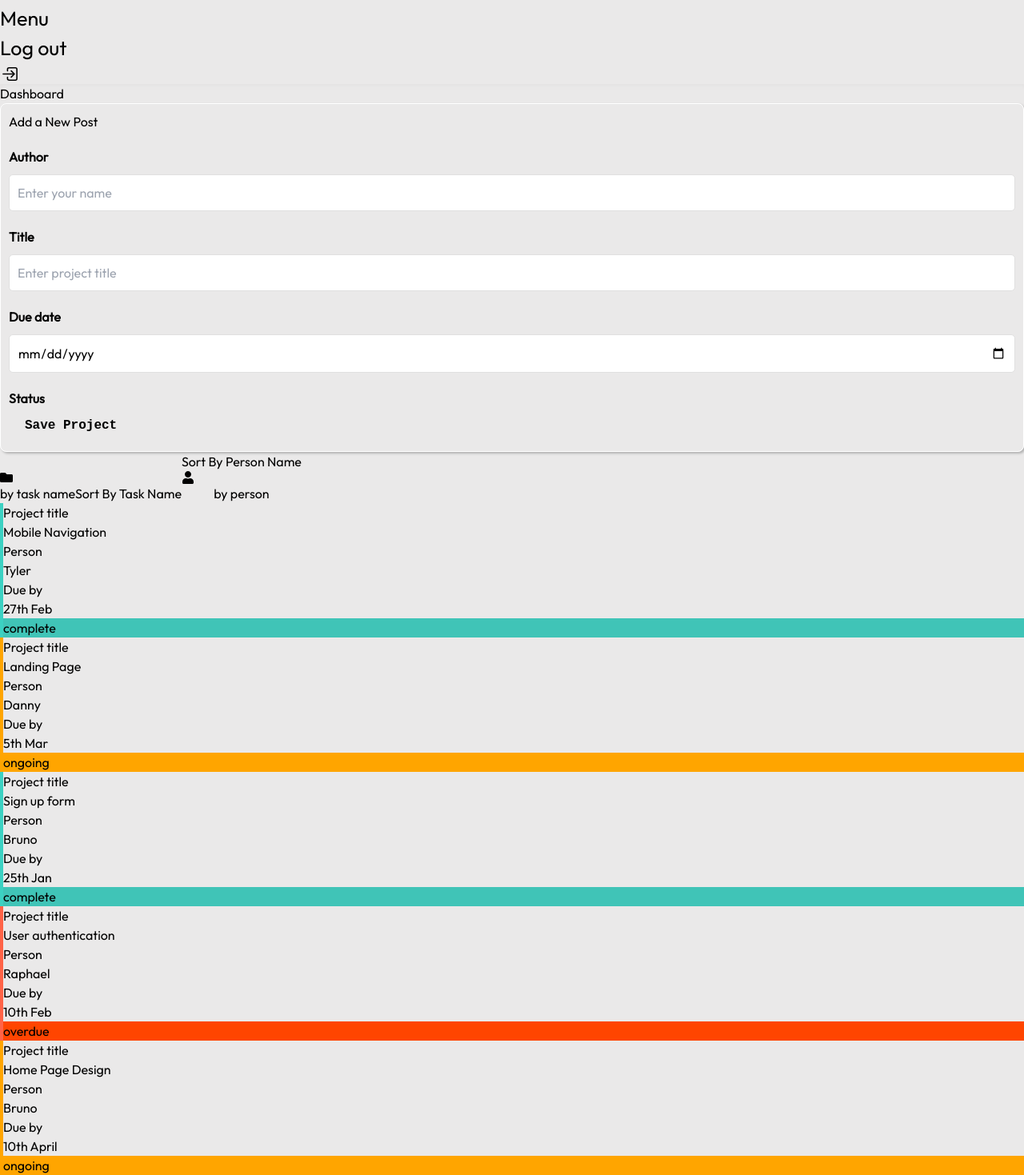
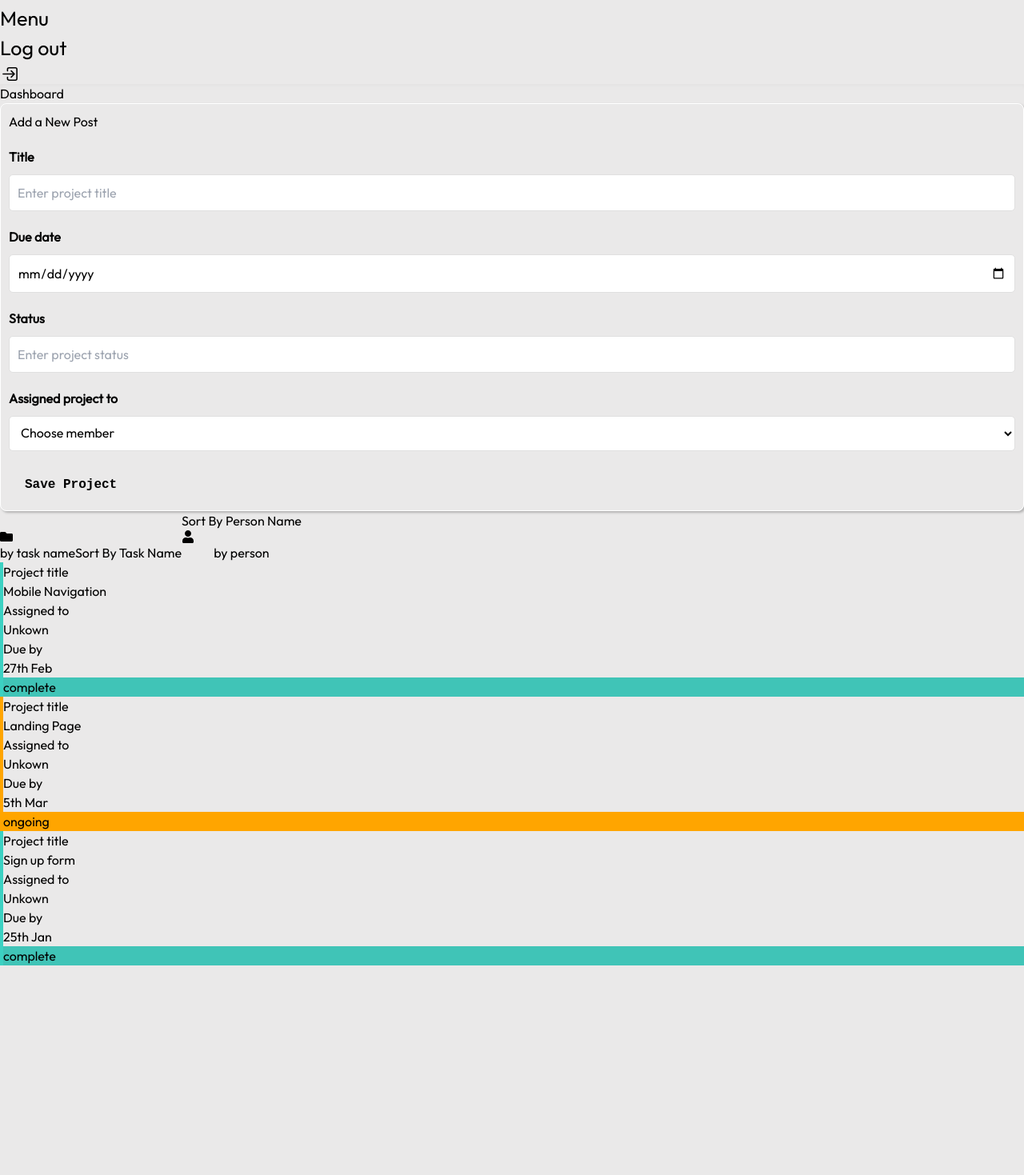
Before and after one commit to brunoFernandes21/react-task-tracker-2024, a React (Vite) app: page / in a window 1280 px wide. Shown: the part 58-1527 px from the top of the page at 80% size. After the commit the page ends 1265 px from the top, so only its background shows below. Built offline with nearby package versions, Linux system fonts and the light colour scheme.

Commit message:
finish ne project form, add author to projects,add teammembers slice, remove unnecessary components

```diff
--- a/src/App.jsx
+++ b/src/App.jsx
@@ -8,7 +8,7 @@ import LandingPage from "./pages/LandingPage";
 
 const App = () => {
   return (
-    <div>
+    <div className="mb-20">
       <Header />
       <section className="px-5 md:max-w-[1200px] text-slate-800 m-auto">
         <Routes>
@@ -18,7 +18,6 @@ const App = () => {
           <Route path="/team" element={<Team/>}/>
           <Route path="/landing-page" element={<LandingPage/>}/>
         </Routes>
-
       </section>
     </div>
   );
--- a/src/app/store.js
+++ b/src/app/store.js
@@ -1,8 +1,11 @@
 import { configureStore } from '@reduxjs/toolkit'
-import projectReducer from '../features/projects/projectsSlice'
+import projectsReducer from '../features/projects/projectsSlice'
+import teamMembersReducer from '../features/teamMembers/teamMembersSlice'
+
 
 export const store = configureStore({
   reducer: {
-    projects: projectReducer
+    projects: projectsReducer,
+    teamMembers: teamMembersReducer
   }
 })
--- a/src/components/Project.jsx
+++ b/src/components/Project.jsx
@@ -1,3 +1,4 @@
+import ProjectAuthor from '../features/projects/ProjectAuthor'
 
 const Project = ({ project }) => {
   return (
@@ -7,8 +8,8 @@ const Project = ({ project }) => {
         <div>{project.title}</div>
       </section>
       <section className="sm:col-span-3 md:col-span-1">
-        <div className="text-lg text-slate-400">Person</div>
-        <div>{project.person}</div>
+        <div className="text-lg text-slate-400">Assigned to</div>
+        <ProjectAuthor memberId={project.memberId}/>
       </section>
       <section className="sm:col-span-3 md:col-span-1">
         <div className="text-lg text-slate-400">Due by</div>
--- a/src/components/ProjectsData.jsx
+++ /dev/null
@@ -1,37 +0,0 @@
-export const allProjects = [
-    {
-      id: 1,
-      person: "Tyler",
-      title: "Mobile Navigation",
-      due: "27th Feb",
-      status: "complete",
-    },
-    {
-      id: 2,
-      person: "Danny",
-      title: "Landing Page",
-      due: "5th Mar",
-      status: "ongoing",
-    },
-    {
-      id: 3,
-      person: "Bruno",
-      title: "Sign up form",
-      due: "25th Jan",
-      status: "complete",
-    },
-    {
-      id: 4,
-      person: "Raphael",
-      title: "User authentication",
-      due: "10th Feb",
-      status: "overdue",
-    },
-    {
-      id: 5,
-      person: "Bruno",
-      title: "Home Page Design",
-      due: "10th April",
-      status: "ongoing",
-    },
-  ]
--- a/src/components/TeamMemberCard.jsx
+++ b/src/components/TeamMemberCard.jsx
@@ -1,14 +1,14 @@
 import { MdMessage } from "react-icons/md";
 
-const TeamMemberCard = ({ person }) => {
+const TeamMemberCard = ({ member }) => {
   return (
     <section className="bg-white text-black shadow-md rounded-lg ease-in duration-300 hover:scale-105 p-4 ">
       <section className="text-center ">
-        <img className="inline-block h-[110px] w-[110px] rounded-full border-4 border-gray-300" src={`${person.avatar}`} alt={`pic of ${ person.name }`} />
+        <img className="inline-block h-[110px] w-[110px] rounded-full border-4 border-gray-300" src={`${member.avatar}`} alt={`pic of ${ member.name }`} />
       </section>
       <section>
-        <div className="text-center pt-4"> {person.name}</div>
-        <div className="text-gray-500 text-center">{person.role}</div>
+        <div className="text-center pt-4"> {member.name}</div>
+        <div className="text-gray-500 text-center">{member.role}</div>
       </section>
       <button className="flex justify-start items-center gap-2 pt-4">
         <MdMessage className="text-gray-500 text-2xl"/>
--- a/src/features/projects/AddProjectForm.jsx
+++ b/src/features/projects/AddProjectForm.jsx
@@ -1,17 +1,19 @@
 import { useState } from "react";
 import { useDispatch } from "react-redux";
-import { nanoid } from "@reduxjs/toolkit";
 import { postAdded } from "./projectsSlice";
+import { useSelector } from "react-redux";
+import { selectAllMembers } from "../teamMembers/teamMembersSlice";
 
 export const AddProjectForm = () => {
   const [formData, setFormData] = useState({
-    person: "",
     title: "",
     due: "",
-    status: ""
+    status: "",
+    memberId: "",
   });
 
   const dispatch = useDispatch();
+  const teamMembers = useSelector(selectAllMembers);
 
   const handleChange = (event) => {
     const { value, name } = event.target;
@@ -26,40 +28,39 @@ export const AddProjectForm = () => {
   const handleSubmit = (event) => {
     event.preventDefault();
     const title = formData.title;
-    const content = formData.content;
+    const due = formData.due;
+    const status = formData.status;
+    const memberId = formData.memberId;
 
     //check whether the fields are not empty
-    if (title && content) {
-      dispatch(
-        postAdded({
-          id: nanoid(),
-          title,
-          content,
-        })
-      );
+    if (title && due && status && memberId) {
+      dispatch(postAdded(title, due, status, memberId));
     }
 
     setFormData({
       title: "",
-      content: "",
+      due: "",
+      status: "",
+      memberId: "",
     });
   };
+
+  const canSave =
+    Boolean(formData.title) &&
+    Boolean(formData.due) &&
+    Boolean(formData.status) &&
+    Boolean(formData.memberId);
+
+  const memberOptions = teamMembers.map((member) => (
+    <option key={member.id} value={member.id}>
+      {member.name}
+    </option>
+  ));
 
   return (
     <section className="form__section mt-14 lg:mx-52 relative bg-white text-slate-900">
       <h3 className="text-xl font-bold">Add a New Post</h3>
       <form onSubmit={handleSubmit} className="">
-        <div>
-          <label htmlFor="person">Author</label>
-          <input
-            type="text"
-            id="person"
-            name="person"
-            value={formData.person}
-            onChange={handleChange}
-            placeholder="Enter your name"
-          />
-        </div>
         <div>
           <label htmlFor="title">Title</label>
           <input
@@ -69,10 +70,11 @@ export const AddProjectForm = () => {
             value={formData.title}
             onChange={handleChange}
             placeholder="Enter project title"
+            required
           />
         </div>
         <div>
-          <label htmlFor="content">Due date</label>
+          <label htmlFor="due">Due date</label>
           <input
             type="date"
             id="due"
@@ -80,14 +82,37 @@ export const AddProjectForm = () => {
             value={formData.due}
             onChange={handleChange}
             placeholder="Enter project due date"
+            required
           />
         </div>
         <div>
-        <label htmlFor="content">Status</label>
-
+          <label htmlFor="status">Status</label>
+          <input
+            type="text"
+            id="status"
+            name="status"
+            value={formData.status}
+            onChange={handleChange}
+            placeholder="Enter project status"
+            required
+          />
+        </div>
+        <div>
+          <label htmlFor="assignTo">Assigned project to</label>
+          <select
+            name="memberId"
+            id="assignTo"
+            value={formData.memberId}
+            onChange={handleChange}
+            required
+          >
+            <option value="">Choose member</option>
+            {memberOptions}
+          </select>
         </div>
         <button
-          className={`text-white bg-black
+          disabled={!canSave}
+          className={`  ${canSave ? "bg-black text-white" : "bg-gray-300"}
           }`}
         >
           Save Project
--- /dev/null
+++ b/src/features/projects/ProjectAuthor.jsx
@@ -0,0 +1,14 @@
+import { useSelector } from "react-redux";
+import { selectAllMembers } from "../teamMembers/teamMembersSlice";
+
+const ProjectAuthor = ( { memberId } ) => {
+    const teamMember = useSelector(selectAllMembers).find((member) => member.id === memberId )
+
+  return (
+    <div>
+    {teamMember ? teamMember.name : "Unkown"}
+    </div>
+  )
+}
+
+export default ProjectAuthor
--- a/src/features/projects/projectsSlice.js
+++ b/src/features/projects/projectsSlice.js
@@ -1,15 +1,65 @@
 import { createSlice } from "@reduxjs/toolkit";
-import { allProjects } from "../../components/ProjectsData";
+import { nanoid } from "@reduxjs/toolkit";
 
-const initialState = allProjects;
+const initialState = [
+    {
+      id: '1',
+      person: "Tyler",
+      title: "Mobile Navigation",
+      due: "27th Feb",
+      status: "complete",
+    },
+    {
+      id: '2',
+      person: "Danny",
+      title: "Landing Page",
+      due: "5th Mar",
+      status: "ongoing",
+    },
+    {
+      id: '3',
+      person: "Bruno",
+      title: "Sign up form",
+      due: "25th Jan",
+      status: "complete",
+    },
+    // {
+    //   id: '4',
+    //   person: "Raphael",
+    //   title: "User authentication",
+    //   due: "10th Feb",
+    //   status: "overdue",
+    // },
+    // {
+    //   id: '5',
+    //   person: "Bruno",
+    //   title: "Home Page Design",
+    //   due: "10th April",
+    //   status: "ongoing",
+    // },
+  ]
+;
 
 const projectsSlice = createSlice({
   name: "projects",
   initialState,
   reducers: {
-    postAdded(state, action) {
-      state.push(action.payload);
+   postAdded: {
+    reducer(state, action) {
+      state.unshift(action.payload);
     },
+    prepare (title, due, status, memberId) {
+      return {
+        payload: {
+          id: nanoid(),
+          title,
+          due,
+          status,
+          memberId
+        }
+      }
+    }
+   }
   },
 });
 
--- a/src/components/TeamMembers.jsx
+++ b/src/features/teamMembers/teamMembersSlice.js
@@ -1,26 +1,37 @@
-export const allTeamMembers = [
+import { createSlice } from "@reduxjs/toolkit";
+
+const initialState = [
     {
-        id: 1,
+        id: '1',
         name: 'Bruno Fernandes',
         role: 'Full Stack Developer',
         avatar: "/member5.jpg"
     },
     {
-        id: 2,
+        id: '2',
         name: 'Tyler Brook',
         role: 'Frontend Developer',
         avatar: "/member2.jpg"
     },
     {
-        id: 3,
+        id: '3',
         name: 'Rafael Lima',
         role: 'Full Stack Software Engineer',
         avatar: "/member4.jpg"
     },
     {
-        id: 4,
+        id: '4',
         name: 'Danny Stewart',
         role: 'UX Designer Developer',
         avatar: "/member1.jpg"
     },
 ]
+
+const teamMembersSlice = createSlice({
+    initialState,
+    name: 'teamMembers',
+    reducers: {}
+})
+
+export const selectAllMembers = (state) => state.teamMembers
+export default teamMembersSlice.reducer
--- a/src/pages/Team.jsx
+++ b/src/pages/Team.jsx
@@ -1,16 +1,15 @@
-import { useState } from "react";
-import { allTeamMembers } from "../components/TeamMembers";
 import TeamMemberCard from "../components/TeamMemberCard";
+import { useSelector } from "react-redux";
+import { selectAllMembers } from "../features/teamMembers/teamMembersSlice";
 
 const Team = () => {
-  const [teamMembers, setTeamMembers] = useState(allTeamMembers);
-
+  const teamMembers = useSelector(selectAllMembers)
   return (
     <main className="mt-10">
       <h1 className="text-lg text-gray-500">Team</h1>
       <section className="grid gap-4 mt-10 grid-cols-2 md:grid-cols-4">
-        {teamMembers.map((person) => (
-          <TeamMemberCard key={person.id} person={person}/>
+        {teamMembers.map((member) => (
+          <TeamMemberCard key={member.id} member={member}/>
         ))}
       </section>
     </main>
```
